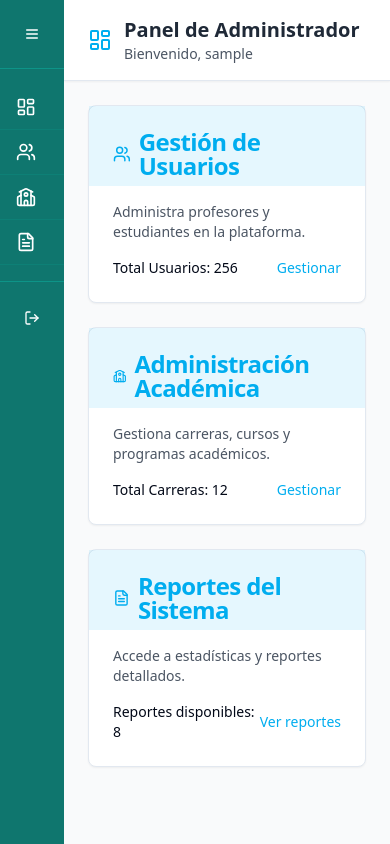
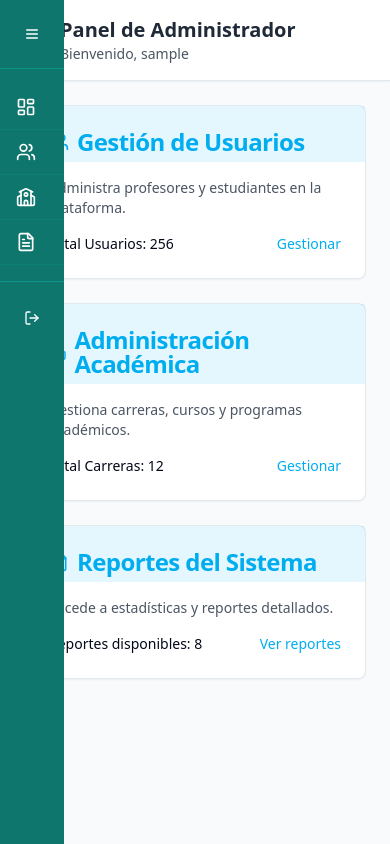
Before and after one commit to MasterChief05/color-splash-login-glow, a React (Vite) app: page /dashboard/admin in a window 390 px wide. Built offline with nearby package versions, Linux system fonts and the light colour scheme; sample sign-in values are in the browser's storage.

Commit message:
Fix: Sidebar not pushing content on web
Re-implemented the sidebar to push content to the right on web (desktop) and maintain the overlay behavior on mobile. Modified the `useSidebar` hook and dashboard files to dynamically adjust content margin.

```diff
--- a/src/components/AppSidebar.tsx
+++ b/src/components/AppSidebar.tsx
@@ -129,10 +129,12 @@ export function AppSidebar({ username, role }: AppSidebarProps) {
 
   return (
     <>
-      {/* Sidebar - Posición fija que no tapa contenido */}
+      {/* Sidebar que empuja contenido en web */}
       <div
-        className={`fixed left-0 top-0 h-full bg-teal-700 text-white transition-all duration-300 ease-in-out z-40 ${
-          isExpanded ? 'w-64' : 'w-16'
+        className={`bg-teal-700 text-white transition-all duration-300 ease-in-out ${
+          isMobile
+            ? `fixed left-0 top-0 h-full z-50 ${isExpanded ? 'w-64' : 'w-16'}`
+            : `relative h-screen ${isExpanded ? 'w-64' : 'w-16'}`
         }`}
         onMouseEnter={() => !isMobile && setIsExpanded(true)}
         onMouseLeave={() => !isMobile && setIsExpanded(false)}
@@ -201,7 +203,7 @@ export function AppSidebar({ username, role }: AppSidebarProps) {
       {/* Overlay para móvil cuando está expandido */}
       {isMobile && isExpanded && (
         <div
-          className="fixed inset-0 bg-black bg-opacity-50 z-30"
+          className="fixed inset-0 bg-black bg-opacity-50 z-40"
           onClick={() => setIsExpanded(false)}
         />
       )}
--- a/src/pages/AdminDashboard.tsx
+++ b/src/pages/AdminDashboard.tsx
@@ -4,13 +4,11 @@ import { useNavigate } from "react-router-dom";
 import { Card, CardContent, CardHeader, CardTitle } from "@/components/ui/card";
 import { Button } from "@/components/ui/button";
 import { AppSidebar } from "@/components/AppSidebar";
-import { useSidebar } from "@/hooks/useSidebar";
 import { Users, School, FileText, LayoutDashboard } from "lucide-react";
 
 const AdminDashboard = () => {
   const [username, setUsername] = useState("");
   const navigate = useNavigate();
-  const { contentMargin } = useSidebar();
 
   useEffect(() => {
     // Verificar si el usuario tiene el rol correcto
@@ -28,11 +26,11 @@ const AdminDashboard = () => {
   }, [navigate]);
 
   return (
-    <div className="min-h-screen bg-gray-50">
+    <div className="min-h-screen bg-gray-50 flex">
       <AppSidebar username={username} role="admin" />
 
       {/* Contenido principal que se ajusta al sidebar */}
-      <div className={`transition-all duration-300 ${contentMargin}`}>
+      <div className="flex-1 flex flex-col">
         {/* Header */}
         <header className="bg-white shadow-sm border-b px-6 py-4">
           <div className="flex items-center gap-3">
@@ -45,7 +43,7 @@ const AdminDashboard = () => {
         </header>
 
         {/* Contenido principal */}
-        <div className="p-6">
+        <div className="p-6 flex-1">
           <div className="max-w-7xl mx-auto">
             <div className="grid grid-cols-1 md:grid-cols-2 lg:grid-cols-3 gap-6">
               <Card className="shadow-sm hover:shadow-md transition-shadow">
--- a/src/pages/AlumnoDashboard.tsx
+++ b/src/pages/AlumnoDashboard.tsx
@@ -4,13 +4,11 @@ import { useNavigate } from "react-router-dom";
 import { Card, CardContent, CardHeader, CardTitle } from "@/components/ui/card";
 import { Button } from "@/components/ui/button";
 import { AppSidebar } from "@/components/AppSidebar";
-import { useSidebar } from "@/hooks/useSidebar";
 import { BookOpen, GraduationCap, Calendar, LayoutDashboard } from "lucide-react";
 
 const AlumnoDashboard = () => {
   const [username, setUsername] = useState("");
   const navigate = useNavigate();
-  const { contentMargin } = useSidebar();
 
   useEffect(() => {
     // Verificar si el usuario tiene el rol correcto
@@ -28,11 +26,11 @@ const AlumnoDashboard = () => {
   }, [navigate]);
 
   return (
-    <div className="min-h-screen bg-gray-50">
+    <div className="min-h-screen bg-gray-50 flex">
       <AppSidebar username={username} role="alumno" />
 
       {/* Contenido principal que se ajusta al sidebar */}
-      <div className={`transition-all duration-300 ${contentMargin}`}>
+      <div className="flex-1 flex flex-col">
         {/* Header */}
         <header className="bg-white shadow-sm border-b px-6 py-4">
           <div className="flex items-center gap-3">
@@ -45,7 +43,7 @@ const AlumnoDashboard = () => {
         </header>
 
         {/* Contenido principal */}
-        <div className="p-6">
+        <div className="p-6 flex-1">
           <div className="max-w-7xl mx-auto">
             <div className="grid grid-cols-1 md:grid-cols-2 lg:grid-cols-3 gap-6">
               <Card className="shadow-sm hover:shadow-md transition-shadow">
--- a/src/pages/ProfesorDashboard.tsx
+++ b/src/pages/ProfesorDashboard.tsx
@@ -5,13 +5,11 @@ import { Card, CardContent, CardHeader, CardTitle } from "@/components/ui/card";
 import { Button } from "@/components/ui/button";
 import { Tabs, TabsContent, TabsList, TabsTrigger } from "@/components/ui/tabs";
 import { AppSidebar } from "@/components/AppSidebar";
-import { useSidebar } from "@/hooks/useSidebar";
 import { Plus, MoreHorizontal, Calendar, Users, BookOpen, LayoutDashboard } from "lucide-react";
 
 const ProfesorDashboard = () => {
   const [username, setUsername] = useState("");
   const navigate = useNavigate();
-  const { contentMargin } = useSidebar();
 
   useEffect(() => {
     // Verificar si el usuario tiene el rol correcto
@@ -69,11 +67,11 @@ const ProfesorDashboard = () => {
   );
 
   return (
-    <div className="min-h-screen bg-gray-50">
+    <div className="min-h-screen bg-gray-50 flex">
       <AppSidebar username={username} role="profesor" />
 
       {/* Contenido principal que se ajusta al sidebar */}
-      <div className={`transition-all duration-300 ${contentMargin}`}>
+      <div className="flex-1 flex flex-col">
         {/* Header */}
         <header className="bg-white shadow-sm border-b px-6 py-4">
           <div className="flex items-center gap-3">
@@ -86,7 +84,7 @@ const ProfesorDashboard = () => {
         </header>
 
         {/* Contenido principal */}
-        <div className="p-6">
+        <div className="p-6 flex-1">
           <Tabs defaultValue="kanban" className="w-full">
             <TabsList className="grid w-full grid-cols-4">
               <TabsTrigger value="kanban">Tablero Kanban</TabsTrigger>
```
